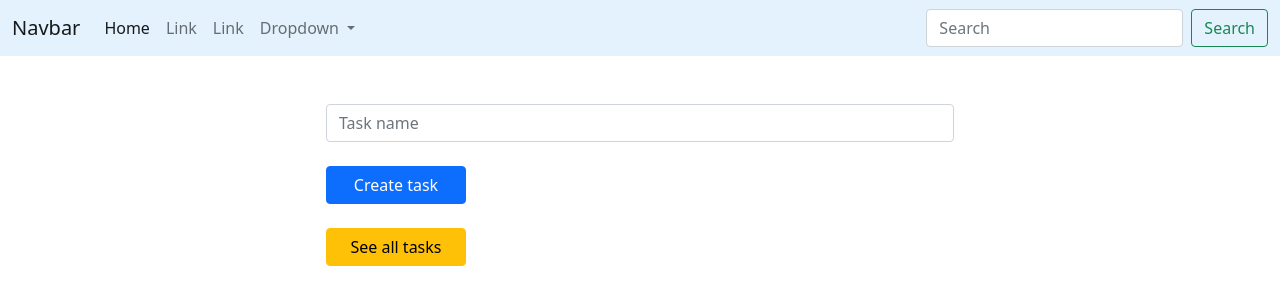
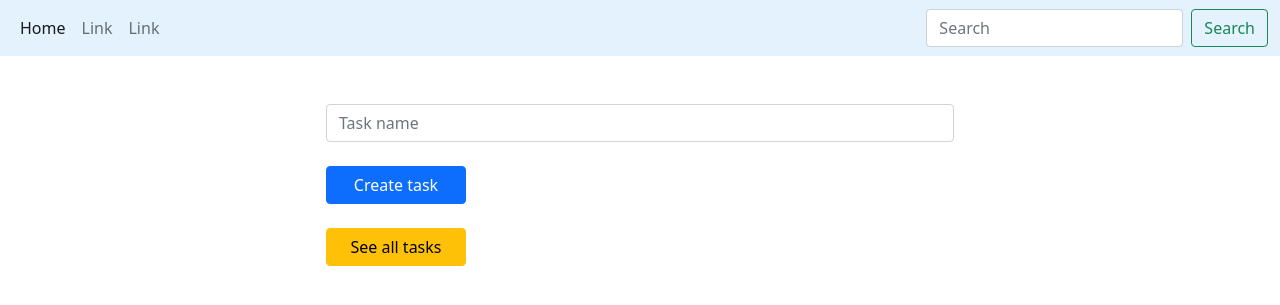
Before and after one commit to DarkoBorojevic/Symfony-5-CRUD-app, a Symfony app: template templates/index.html.twig in a window 1280 px wide. Shown: the top 305 px of the page. Run offline with Twig, Linux system fonts and the light colour scheme; the template is opened without the code that fills it, so the values that code supplies are empty; some libraries are stand-ins or nearby versions.

Commit message:
Repairing Twig views and add new task id based on last inserted id functionality

```diff
--- a/templates/base.html.twig
+++ b/templates/base.html.twig
@@ -16,6 +16,31 @@
         {% endblock %}
     </head>
     <body>
-        {% block body %}{% endblock %}
+        {% block navigation %}
+        <nav class="navbar navbar-expand-lg navbar-light" style="background-color:#e3f2fd;">
+            <div class="container-fluid">
+                <button class="navbar-toggler" type="button" data-bs-toggle="collapse" data-bs-target="#navbarSupportedContent" aria-controls="navbarSupportedContent" aria-expanded="false" aria-label="Toggle navigation">
+                    <span class="navbar-toggler-icon"></span>
+                </button>
+                <div class="collapse navbar-collapse" id="navbarSupportedContent">
+                <ul class="navbar-nav me-auto mb-2 mb-lg-0">
+                    <li class="nav-item">
+                        <a class="nav-link active" aria-current="page" href="{{ path('home') }}">Home</a>
+                    </li>
+                    <li class="nav-item">
+                        <a class="nav-link" href="#">Link</a>
+                    </li>
+                    <li class="nav-item">
+                        <a class="nav-link" href="#">Link</a>
+                    </li>
+                </ul>
+                <form class="d-flex">
+                    <input class="form-control me-2" type="search" placeholder="Search" aria-label="Search">
+                    <button class="btn btn-outline-success" type="submit">Search</button>
+                </form>
+            </div>
+        </nav>
+        {% endblock %}
+        {% block content %}{% endblock %}
     </body>
 </html>
--- a/templates/index.html.twig
+++ b/templates/index.html.twig
@@ -1,47 +1,10 @@
 {% extends "base.html.twig" %}
 
-{% block body %}
-
-<body>
-    <nav class="navbar navbar-expand-lg navbar-light" style="background-color:#e3f2fd;">
-        <div class="container-fluid">
-            <a class="navbar-brand" href="#">Navbar</a>
-                <button class="navbar-toggler" type="button" data-bs-toggle="collapse" data-bs-target="#navbarSupportedContent" aria-controls="navbarSupportedContent" aria-expanded="false" aria-label="Toggle navigation">
-                    <span class="navbar-toggler-icon"></span>
-                </button>
-                <div class="collapse navbar-collapse" id="navbarSupportedContent">
-                <ul class="navbar-nav me-auto mb-2 mb-lg-0">
-                    <li class="nav-item">
-                        <a class="nav-link active" aria-current="page" href="#">Home</a>
-                    </li>
-                    <li class="nav-item">
-                        <a class="nav-link" href="#">Link</a>
-                    </li>
-                    <li class="nav-item">
-                        <a class="nav-link" href="#">Link</a>
-                    </li>
-                    <li class="nav-item dropdown">
-                        <a class="nav-link dropdown-toggle" href="#" id="navbarDropdown" role="button" data-bs-toggle="dropdown" aria-expanded="false">
-                            Dropdown
-                        </a>
-                        <ul class="dropdown-menu" aria-labelledby="navbarDropdown">
-                            <li><a class="dropdown-item" href="#">Action</a></li>
-                            <li><a class="dropdown-item" href="#">Another action</a></li>
-                        </ul>
-                    </li>
-                </ul>
-                <form class="d-flex">
-                    <input class="form-control me-2" type="search" placeholder="Search" aria-label="Search">
-                    <button class="btn btn-outline-success" type="submit">Search</button>
-                </form>
-            </div>
-        </div>
-    </nav>
+{% block content %}
 
     <br><br>
 
     <div class="container-fluid">
-
         <div class="col-md-6 offset-md-3">
             <form action="{{ path('create-task') }}" method="POST">
                 <div class="row">
@@ -61,9 +24,6 @@
                 See all tasks
             </a>
         </div>
-
-
     </div>
-</body>
 
 {% endblock %}
```
Also changed, not shown: src/Controller/TodoController.php (+8 -0 lines), src/Entity/Task.php (+7 -1 lines), templates/all.html.twig (+1 -40 lines).
